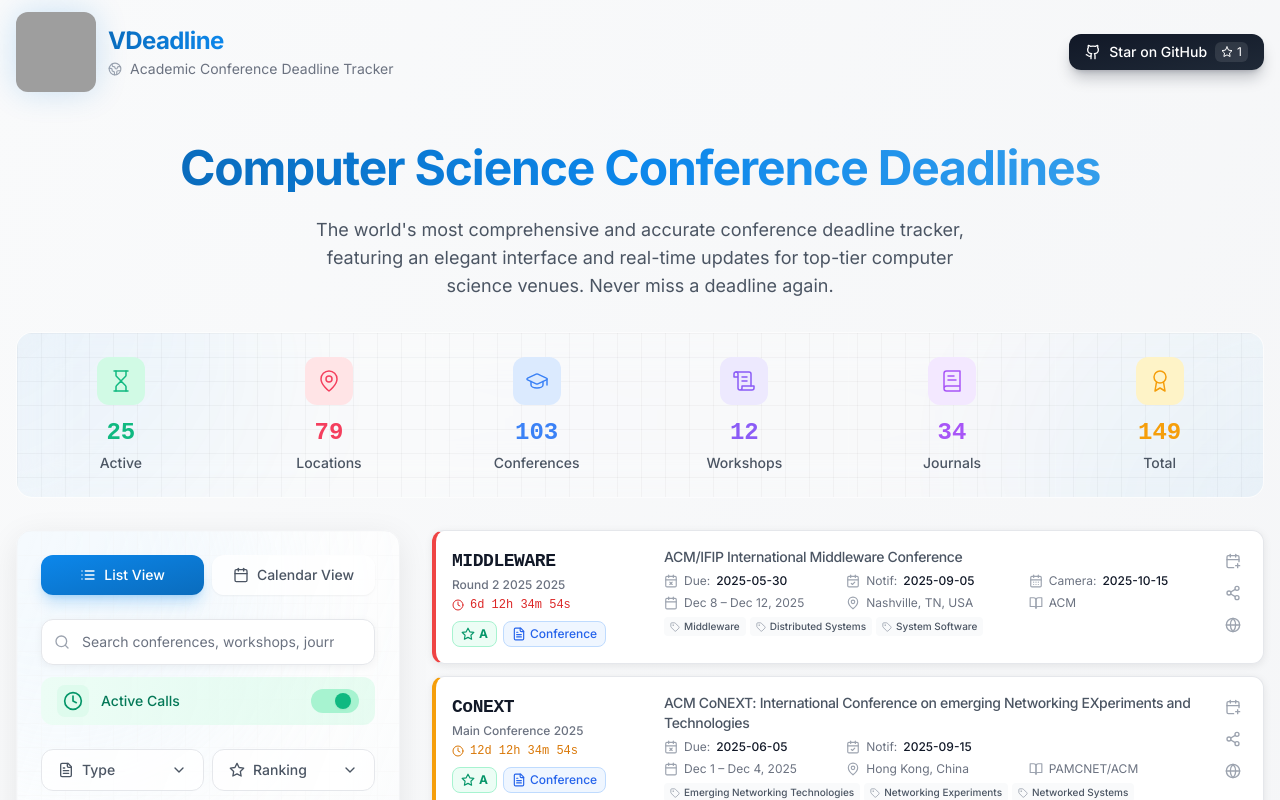
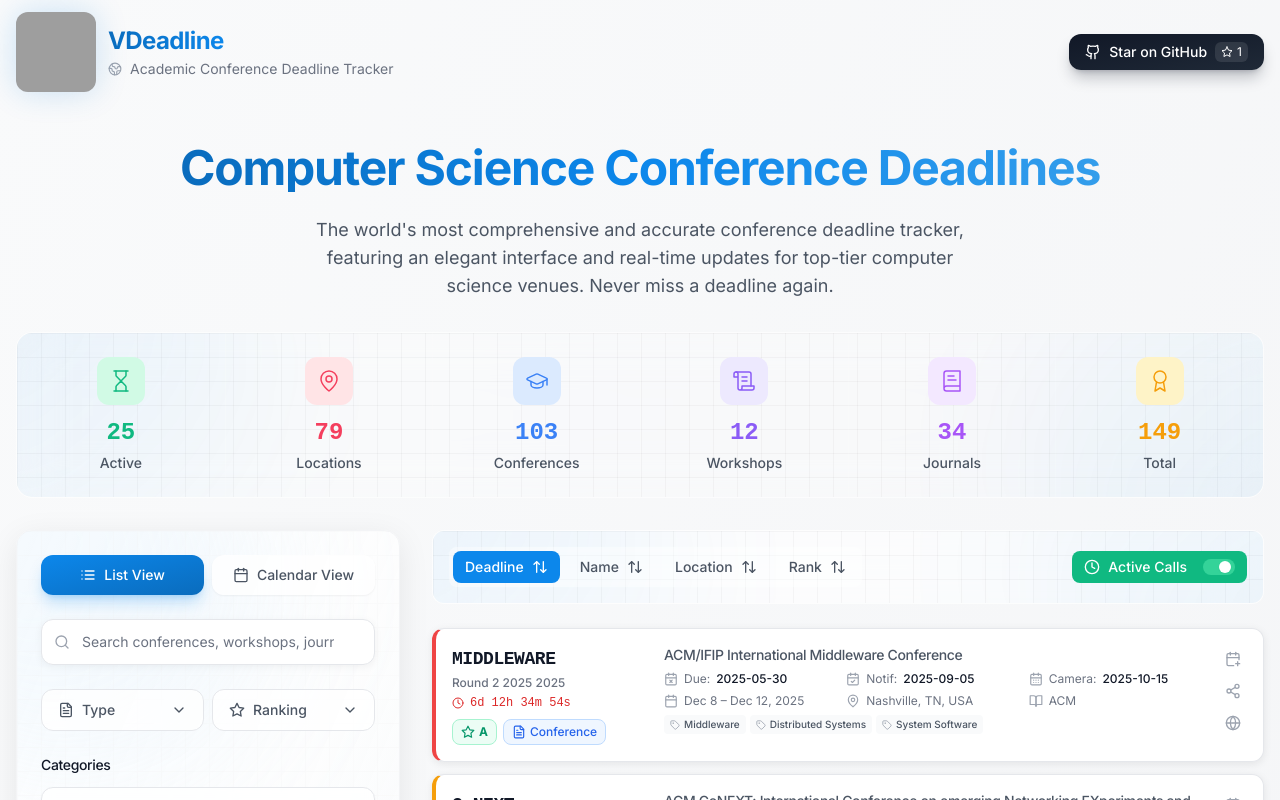
Before and after one commit to vunifyLTD/VDEADLINE, a React (Vite) app: page / in a window 1280 px wide. Shown: the top 800 px of the page. Built offline with nearby package versions, Linux system fonts and the light colour scheme; grey boxes are pictures that could not be loaded.

Commit message:
+ add sorting

```diff
--- a/src/App.tsx
+++ b/src/App.tsx
@@ -59,7 +59,9 @@
     types: [],
     rankings: [],
     page: 1,
-    perPage: 10
+    perPage: 10,
+    sortField: 'deadline',
+    sortOrder: 'asc'
   });
 
   // Combine all data types for each area
--- a/src/components/ConferenceList.tsx
+++ b/src/components/ConferenceList.tsx
@@ -1,10 +1,10 @@
 import React from 'react';
 import { motion, AnimatePresence } from 'framer-motion';
 import ConferenceCard from './ConferenceCard';
-import { Conference, AreaData } from '../types';
+import { Conference, AreaData, SortField } from '../types';
 import { filterConferences } from '../utils/filterUtils';
 import { FilterState } from '../types';
-import { SearchX, Filter, RefreshCw, Coffee, Brain, Dices, Lightbulb, ChevronLeft, ChevronRight, ChevronsLeft, ChevronsRight } from 'lucide-react';
+import { SearchX, Filter, RefreshCw, Coffee, Brain, Dices, Lightbulb, ChevronLeft, ChevronRight, ChevronsLeft, ChevronsRight, ArrowUpDown, Clock } from 'lucide-react';
 
 interface ConferenceListProps {
   areasData: AreaData[];
@@ -24,15 +24,34 @@
   // Apply filters
   const filteredSubmissions = filterConferences(allSubmissions, filters);
 
-  // Sort submissions by deadline (upcoming first)
+  // Sort submissions
   const sortedSubmissions = [...filteredSubmissions].sort((a, b) => {
+    const { sortField, sortOrder } = filters;
+    const multiplier = sortOrder === 'asc' ? 1 : -1;
+
+    switch (sortField) {
+      case 'name':
+        return multiplier * a.acronym.localeCompare(b.acronym);
+
+      case 'location':
+        return multiplier * (a.location || '').localeCompare(b.location || '');
+
+      case 'rank':
+        const rankOrder = { 'A*': 4, 'A': 3, 'B': 2, 'C': 1 };
+        const rankA = rankOrder[a.ranking || 'C'] || 0;
+        const rankB = rankOrder[b.ranking || 'C'] || 0;
+        return multiplier * (rankB - rankA);
+
+      case 'deadline':
+      default:
         // Handle "Rolling" deadlines
         if (a.deadline === 'Rolling') return 1;
         if (b.deadline === 'Rolling') return -1;
 
         const dateA = new Date(a.deadline);
         const dateB = new Date(b.deadline);
-    return dateA.getTime() - dateB.getTime();
+        return multiplier * (dateA.getTime() - dateB.getTime());
+    }
   });
 
   // Calculate pagination
@@ -40,6 +59,14 @@
   const startIndex = (filters.page - 1) * filters.perPage;
   const paginatedSubmissions = sortedSubmissions.slice(startIndex, startIndex + filters.perPage);
   const perPageOptions = [5, 10, 25, 50];
+
+  const handleSort = (field: SortField) => {
+    setFilters(prev => ({
+      ...prev,
+      sortField: field,
+      sortOrder: prev.sortField === field && prev.sortOrder === 'asc' ? 'desc' : 'asc'
+    }));
+  };
 
   // Generate page numbers for pagination
   const getPageNumbers = () => {
@@ -157,6 +184,72 @@
 
   return (
       <div className="space-y-6">
+        {/* Sorting Controls */}
+        <div className="relative overflow-hidden rounded-xl border border-white/20 bg-white/60 backdrop-blur-xl">
+          {/* Decorative Elements */}
+          <div className="absolute inset-0 pointer-events-none">
+            <div className="absolute -top-32 -left-32 w-96 h-96 bg-gradient-to-br from-primary-500/10 to-transparent rounded-full blur-3xl" />
+            <div className="absolute -bottom-32 -right-32 w-96 h-96 bg-gradient-to-tl from-primary-500/10 to-transparent rounded-full blur-3xl" />
+            <div className="absolute inset-0 bg-[linear-gradient(to_right,#00000008_1px,transparent_1px),linear-gradient(to_bottom,#00000008_1px,transparent_1px)] bg-[size:24px_24px]" />
+          </div>
+
+          {/* Content */}
+          <div className="relative p-4">
+            <div className="flex flex-wrap items-center justify-between gap-4">
+              <div className="flex items-center gap-2 rounded-lg bg-white/40 p-1">
+                {[
+                  { field: 'deadline', label: 'Deadline' },
+                  { field: 'name', label: 'Name' },
+                  { field: 'location', label: 'Location' },
+                  { field: 'rank', label: 'Rank' }
+                ].map(({ field, label }) => (
+                    <motion.button
+                        key={field}
+                        whileHover={{ scale: 1.05 }}
+                        whileTap={{ scale: 0.95 }}
+                        onClick={() => handleSort(field as SortField)}
+                        className={`flex items-center gap-2 px-3 py-1.5 rounded-lg text-sm font-medium
+                           transition-all duration-200 ${
+                            filters.sortField === field
+                                ? 'bg-primary-500 text-white'
+                                : 'text-gray-600 hover:bg-white'
+                        }`}
+                    >
+                      {label}
+                      <ArrowUpDown className={`w-4 h-4 transition-transform duration-200 ${
+                          filters.sortField === field && filters.sortOrder === 'desc' ? 'rotate-180' : ''
+                      }`} />
+                    </motion.button>
+                ))}
+              </div>
+
+              <motion.button
+                  whileHover={{ scale: 1.05 }}
+                  whileTap={{ scale: 0.95 }}
+                  onClick={() => setFilters(prev => ({ ...prev, upcoming: !prev.upcoming }))}
+                  className={`flex items-center gap-2 px-3 py-1.5 rounded-lg text-sm font-medium
+                       transition-all duration-200 ${
+                      filters.upcoming
+                          ? 'bg-emerald-500 text-white'
+                          : 'bg-white text-gray-600'
+                  }`}
+              >
+                <Clock className="w-4 h-4" />
+                <span>Active Calls</span>
+                <div className={`relative ml-2 w-8 h-4 rounded-full ${
+                    filters.upcoming ? 'bg-emerald-400' : 'bg-gray-200'
+                }`}>
+                  <motion.div
+                      animate={{ x: filters.upcoming ? 16 : 2 }}
+                      transition={{ type: "spring", stiffness: 500, damping: 30 }}
+                      className={`absolute top-0.5 w-3 h-3 rounded-full bg-white shadow-sm`}
+                  />
+                </div>
+              </motion.button>
+            </div>
+          </div>
+        </div>
+
         {/* Submission Cards */}
         <div className="space-y-3">
           <AnimatePresence mode="popLayout">
--- a/src/components/FilterSection.tsx
+++ b/src/components/FilterSection.tsx
@@ -1,6 +1,6 @@
 import React, { useState, useEffect, useRef } from 'react';
 import { FilterState, CategoryData } from '../types';
-import { Search, X, Clock, ChevronDown, CheckCircle2, Circle, Star, FileText, Filter, List, Calendar } from 'lucide-react';
+import { Search, X, ChevronDown, CheckCircle2, Circle, Star, FileText, Filter, List, Calendar } from 'lucide-react';
 import { motion, AnimatePresence } from 'framer-motion';
 import { isUpcomingDeadline } from '../utils/dateUtils';
 import * as Tooltip from '@radix-ui/react-tooltip';
@@ -139,7 +139,9 @@
       types: [],
       rankings: [],
       page: 1,
-      perPage: 10
+      perPage: 10,
+      sortField: 'deadline',
+      sortOrder: 'asc'
     });
   };
 
@@ -397,54 +399,6 @@
                 )}
               </AnimatePresence>
             </div>
-
-          <div className="relative">
-            <motion.button
-              onClick={() => setFilters(prev => ({ ...prev, upcoming: !prev.upcoming, page: 1 }))}
-              className={`group relative w-full h-12 rounded-xl flex items-center justify-between px-4
-                       transition-all duration-300 overflow-hidden
-                       ${filters.upcoming
-                         ? 'bg-gradient-to-r from-emerald-50 to-emerald-100/50'
-                         : 'bg-gradient-to-r from-rose-50 to-rose-100/50'}`}
-            >
-              <div className="absolute inset-0 opacity-0 group-hover:opacity-100 transition-opacity duration-300">
-                <div className={`absolute inset-0
-                              ${filters.upcoming
-                                ? 'bg-gradient-to-r from-emerald-100/30 to-transparent'
-                                : 'bg-gradient-to-r from-rose-100/30 to-transparent'}`} />
-                <div className="absolute inset-0 backdrop-blur-[1px]" />
-              </div>
-
-              <div className="relative flex items-center gap-3">
-                <div className={`flex items-center justify-center w-8 h-8 rounded-lg
-                              transition-colors duration-300
-                              ${filters.upcoming
-                                ? 'bg-emerald-100/50 text-emerald-600'
-                                : 'bg-rose-100/50 text-rose-600'}`}>
-                  <Clock
-                    className={`w-5 h-5 transition-all duration-300
-                             ${filters.upcoming ? 'rotate-0' : '-rotate-45'}`}
-                  />
-                </div>
-                <span className={`text-sm font-medium transition-colors duration-300
-                              ${filters.upcoming ? 'text-emerald-700' : 'text-rose-700'}`}>
-                  {filters.upcoming ? 'Active Calls' : 'All Calls'}
-                </span>
-              </div>
-
-              <div className={`relative w-12 h-6 rounded-full transition-colors duration-300
-                           ${filters.upcoming ? 'bg-emerald-200' : 'bg-rose-200'}`}>
-                <motion.div
-                  animate={{ x: filters.upcoming ? 24 : 2 }}
-                  transition={{ type: "spring", stiffness: 500, damping: 30 }}
-                  className={`absolute top-1 w-4 h-4 rounded-full shadow-sm
-                           ${filters.upcoming
-                             ? 'bg-emerald-500'
-                             : 'bg-rose-500'}`}
-                />
-              </div>
-            </motion.button>
-          </div>
           </div>
 
           {/* Quick Filters */}
@@ -691,7 +645,6 @@
                                                shadow-lg backdrop-blur-sm border border-white/10"
                                                 side="right"
                                                 sideOffset={5}
-
                                             >
                                               {subcategory.name}
                                               <Tooltip.Arrow className="fill-gray-900/95" />
--- a/src/types/index.ts
+++ b/src/types/index.ts
@@ -39,6 +39,9 @@
   subcategories: SubCategory[];
 }
 
+export type SortField = 'deadline' | 'name' | 'location' | 'rank';
+export type SortOrder = 'asc' | 'desc';
+
 export type FilterState = {
   categories: string[];
   subcategories: string[];
@@ -49,4 +52,6 @@
   rankings: string[];
   page: number;
   perPage: number;
+  sortField: SortField;
+  sortOrder: SortOrder;
 };
```
Lines whose indentation alone changed are shown as unchanged.
